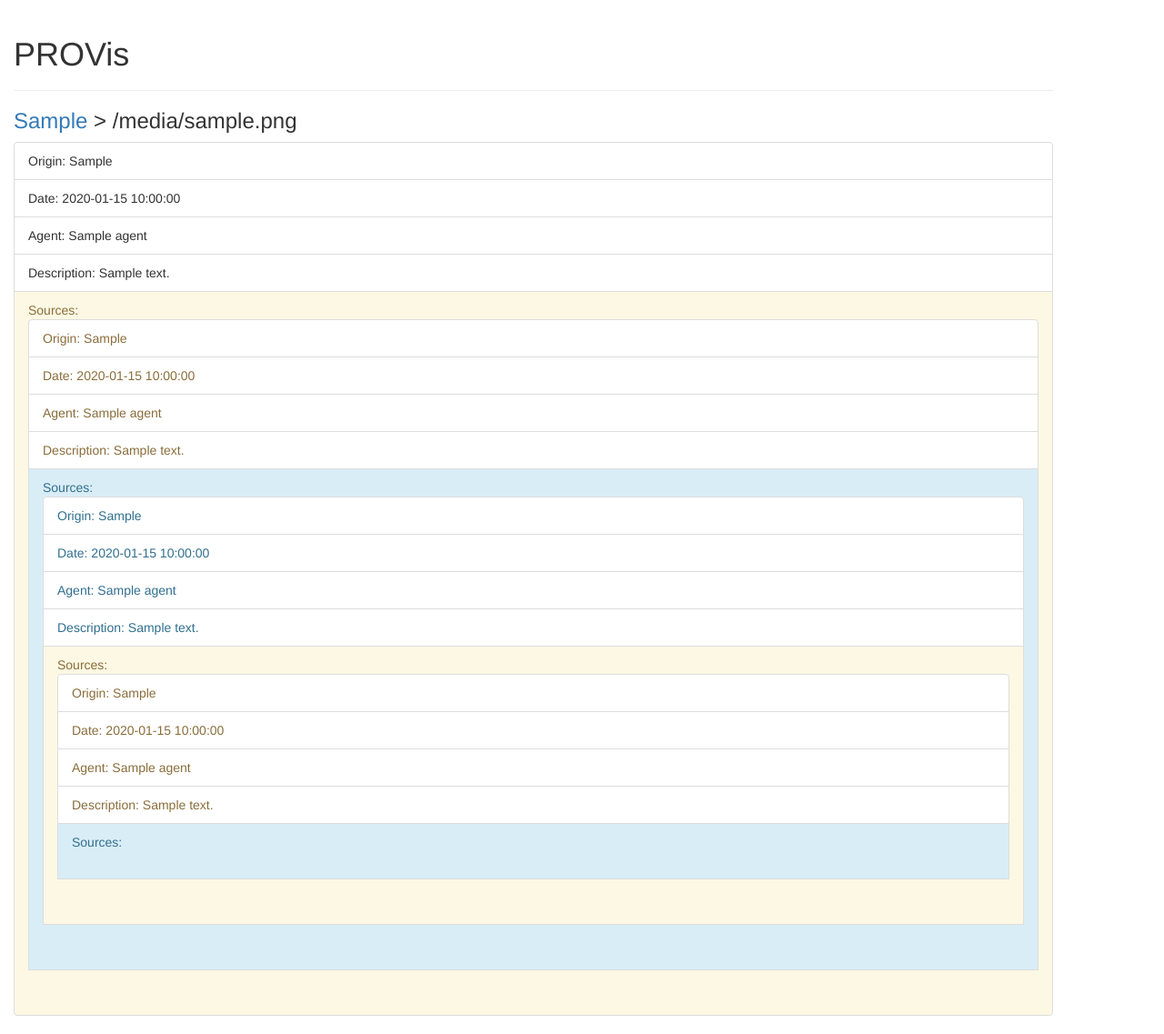
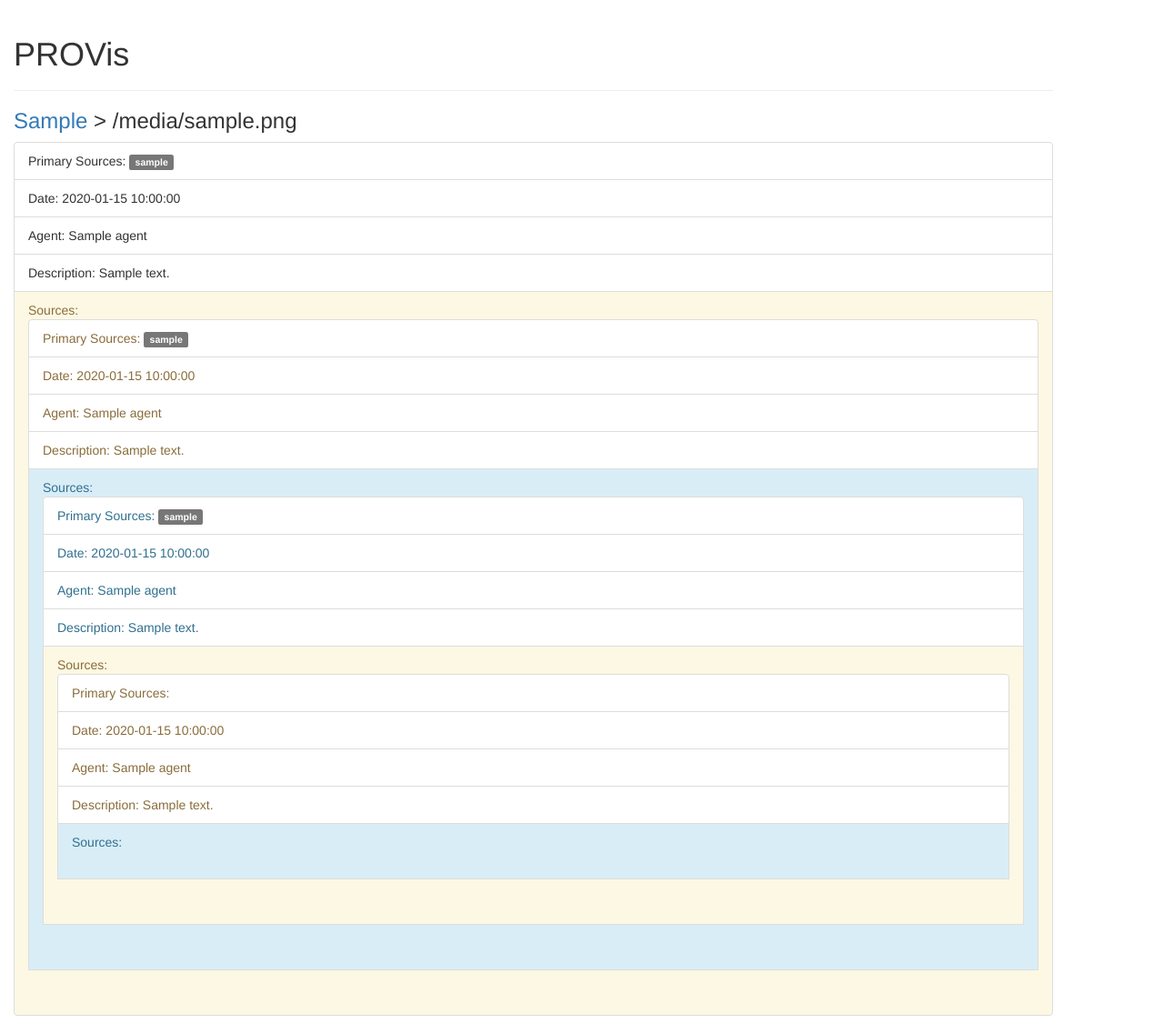
Before and after one commit to diggr/pit, a Flask app: template pit/provis/templates/file_prov.html in a window 1280 px wide. Shown: the whole page at 91% size. Run offline with Flask 2, Linux system fonts and the light colour scheme; the template is opened without the code that fills it: most values are stand-ins (such as "Sample title", 1, 10 or a date in 2020); some libraries are stand-ins or nearby versions.

Commit message:
provis: display primary source slug as label

```diff
--- a/pit/prov.py
+++ b/pit/prov.py
@@ -241,6 +241,7 @@
         primary_sources = []
         for s,p,o in self.graph.triples( (root_entity, PROV.hadPrimarySource, None) ):
             uri = str(o)
+            slug = uri.split("/")[-1]
             url = [ o2 for s2,p2,o2 in self.graph.triples( (o, FOAF.homepage, None) ) ]
             if len(url) > 0:
                 url = str(url[0])
@@ -255,6 +256,7 @@
             primary_sources.append({
                 "uri": uri,
                 "url": url,
+                "slug": slug,
                 "comment": comment
             })
 
--- a/pit/provis/provis.py
+++ b/pit/provis/provis.py
@@ -21,7 +21,6 @@
         if prov:
             prov = prov.tree()
 
-        print(prov)
         return render_template("file_prov.html", abs_dir=abs_dir, filename=filename, prov=prov)
     else:
         return jsonify({"error": "file does not exist"})
@@ -43,6 +42,7 @@
             #branches = prov.process_counts()
             if prov:
                 origins = prov.get_primary_sources()
+                origins = [ x.split("/")[-1] for x in origins ]
             else:
                 origins = None
             if prov:
@@ -54,7 +54,6 @@
                 "origins": origins
             })
 
-        print(provs)
         return render_template("dir.html", abs_dir=abs_dir, files=provs)
     else:
         return jsonify({})
--- a/pit/provis/templates/dir.html
+++ b/pit/provis/templates/dir.html
@@ -25,7 +25,7 @@
                 <th>Filename</th>
                 <th>Last Process</th>
                 <th>Last Update</th>
-                <th>Origins</th>
+                <th>Primary Sources</th>
             </tr>
             {% for file in files %}
             <tr>
@@ -33,7 +33,9 @@
                 {% if file.prov is not none %}
                 <td>{{ file.prov.activity_desc }}</td>
                 <td>{{ file.prov.ended_at }}</td>
-                <td>{{ file.origins }}</td>
+                <td>{% for origin in file.origins %}
+                    <span class="label label-default">{{ origin }}</span>
+                {% endfor %}</td>
                 {% else %}
                 <td colspan="3" class="bg-warning">No provenance information available</td>
                 {% endif %}
--- a/pit/provis/templates/file_prov.html
+++ b/pit/provis/templates/file_prov.html
@@ -24,7 +24,11 @@
 
 
         <ul class="list-group">
-            <li class="list-group-item">Origin: {{prov.primary_sources}}</li>
+            <li class="list-group-item">Primary Sources:
+                {% for primary_source in prov.primary_sources %}
+                    <span class="label label-default">{{ primary_source.slug }}</span>
+                {% endfor %}
+            </li>
             <li class="list-group-item">Date: {{prov.ended_at}}</li>
             <li class="list-group-item">Agent: {{prov.agent}}</li>
             <li class="list-group-item">Description: {{prov.activity_desc}}</li>
@@ -37,7 +41,11 @@
 
                     {% for source in prov.sources recursive %}
 
-                        <li class="list-group-item">Origin: {{source.primary_sources}}</li>
+                        <li class="list-group-item">Primary Sources:
+                            {% for primary_source in source.primary_sources %}
+                            <span class="label label-default">{{ primary_source.slug }}</span>
+                            {% endfor %}
+                        </li>
                         <li class="list-group-item">Date: {{source.ended_at}}</li>
                         <li class="list-group-item">Agent: {{source.agent}}</li>
                         <li class="list-group-item">Description: {{source.activity_desc}}</li>
```
